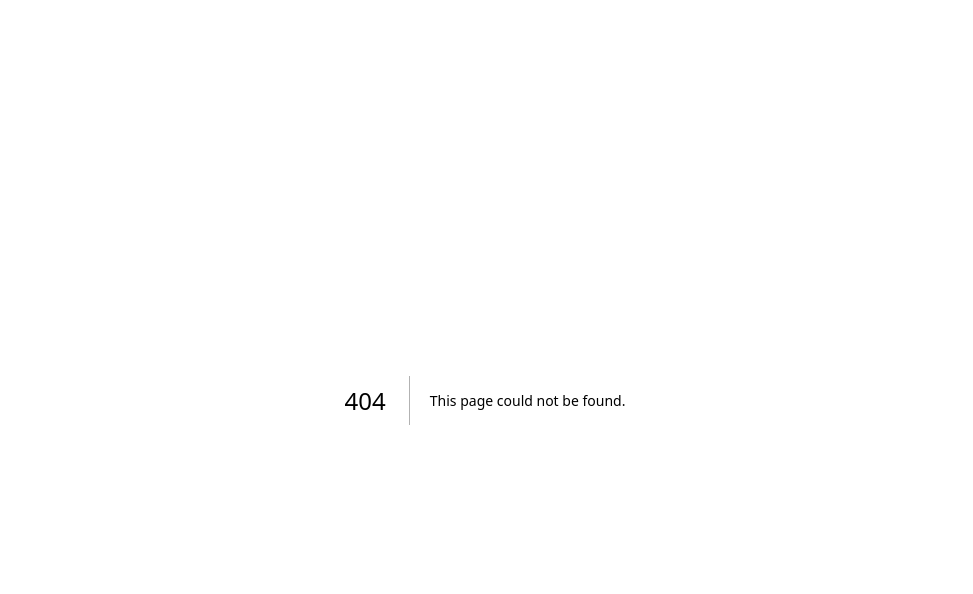
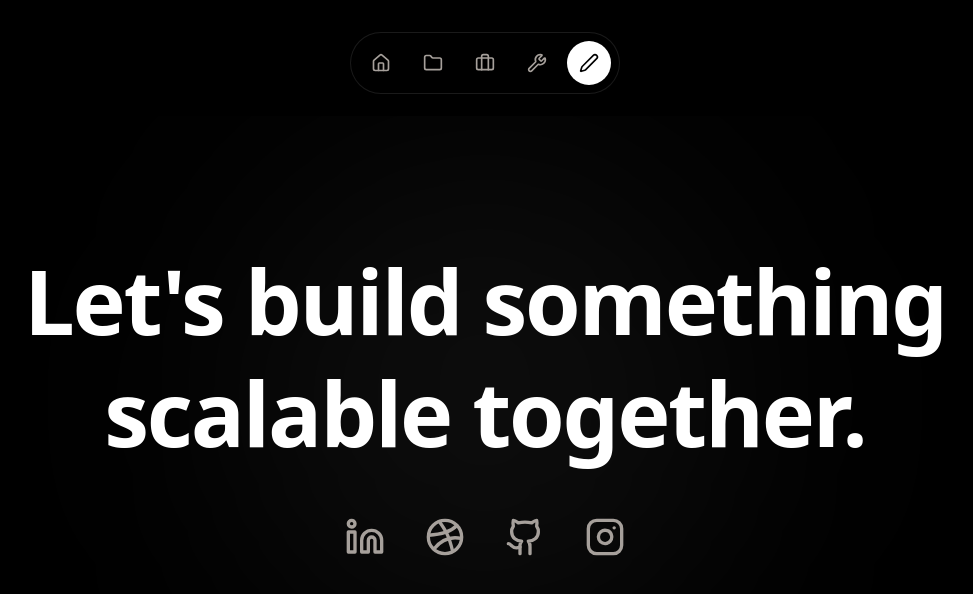
Before and after one commit to fazzadwir/web-porto-26, a Next.js app: page /contact in a window 1280 px wide. Before the commit this address had no page. Shown: the top 594 px of the page, without its empty margins (155-1128 px from the left). Built offline with nearby package versions, Linux system fonts and the light colour scheme.

Commit message:
Finalize Landing Page

```diff
--- /dev/null
+++ b/app/contact/page.tsx
@@ -0,0 +1,10 @@
+
+import Footer from "@/components/sections/Footer";
+
+export default function ContactPage() {
+  return (
+    <main className="min-h-screen bg-black flex flex-col justify-center">
+      <Footer />
+    </main>
+  );
+}
--- /dev/null
+++ b/app/experience/page.tsx
@@ -0,0 +1,14 @@
+
+import Experience from "@/components/sections/Experience";
+import Footer from "@/components/sections/Footer";
+
+export default function ExperiencePage() {
+  return (
+    <main className="min-h-screen bg-[#F9F5F0]">
+      <div className="pt-32">
+        <Experience />
+      </div>
+      <Footer />
+    </main>
+  );
+}
--- a/app/layout.tsx
+++ b/app/layout.tsx
@@ -1,6 +1,7 @@
 import type { Metadata } from "next";
 import { Plus_Jakarta_Sans } from "next/font/google";
 import "./globals.css";
+import FloatingNav from "@/components/ui/FloatingNav";
 
 const jakarta = Plus_Jakarta_Sans({
   subsets: ["latin"],
@@ -20,6 +21,7 @@ export default function RootLayout({
   return (
     <html lang="en" suppressHydrationWarning>
       <body className={`${jakarta.variable} antialiased bg-black text-white`} suppressHydrationWarning>
+        <FloatingNav />
         {children}
       </body>
     </html>
--- a/app/page.tsx
+++ b/app/page.tsx
@@ -2,6 +2,7 @@ import Hero from "@/components/sections/Hero";
 import SelectedWork from "@/components/sections/SelectedWork";
 import Experience from "@/components/sections/Experience";
 import Toolkit from "@/components/sections/Toolkit";
+import Footer from "@/components/sections/Footer";
 
 export default function Home() {
   return (
@@ -10,6 +11,7 @@ export default function Home() {
       <SelectedWork />
       <Toolkit />
       <Experience />
+      <Footer />
     </main>
   );
 }
--- /dev/null
+++ b/app/toolkit/page.tsx
@@ -0,0 +1,14 @@
+
+import Toolkit from "@/components/sections/Toolkit";
+import Footer from "@/components/sections/Footer";
+
+export default function ToolkitPage() {
+  return (
+    <main className="min-h-screen bg-[#F9F5F0]">
+      <div className="pt-32">
+        <Toolkit />
+      </div>
+      <Footer />
+    </main>
+  );
+}
--- /dev/null
+++ b/app/work/page.tsx
@@ -0,0 +1,14 @@
+
+import SelectedWork from "@/components/sections/SelectedWork";
+import Footer from "@/components/sections/Footer";
+
+export default function WorkPage() {
+  return (
+    <main className="min-h-screen bg-black">
+      <div className="pt-32">
+        <SelectedWork />
+      </div>
+      <Footer />
+    </main>
+  );
+}
--- /dev/null
+++ b/components/sections/Footer.tsx
@@ -0,0 +1,43 @@
+import { Linkedin, Dribbble, Github, Instagram } from "lucide-react";
+import Link from "next/link";
+
+const Footer = () => {
+  return (
+    <footer className="bg-black min-h-[50vh] py-32 flex flex-col items-center justify-center relative overflow-hidden">
+      {/* Decorative gradient blob - optional but adds to "high-impact" */}
+      <div className="absolute top-1/2 left-1/2 -translate-x-1/2 -translate-y-1/2 w-[500px] h-[500px] bg-white/5 rounded-full blur-[120px] pointer-events-none" />
+
+      <div className="container mx-auto px-6 relative z-10 text-center">
+        <h2 className="font-sans font-extrabold text-white text-4xl md:text-6xl lg:text-[90px] leading-tight tracking-tight mb-12">
+          Let&apos;s build something <br className="hidden md:block" />
+          scalable together.
+        </h2>
+
+        <div className="flex items-center justify-center gap-8 md:gap-10">
+          <SocialLink href="https://linkedin.com" icon={<Linkedin />} label="LinkedIn" />
+          <SocialLink href="https://dribbble.com" icon={<Dribbble />} label="Dribbble" />
+          <SocialLink href="https://github.com" icon={<Github />} label="GitHub" />
+          <SocialLink href="https://instagram.com" icon={<Instagram />} label="Instagram" />
+        </div>
+      </div>
+    </footer>
+  );
+};
+
+const SocialLink = ({ href, icon, label }: { href: string; icon: React.ReactNode; label: string }) => {
+  return (
+    <Link
+      href={href}
+      target="_blank"
+      rel="noopener noreferrer"
+      className="text-stone-400 hover:text-white transition-all duration-300 hover:scale-110"
+      aria-label={label}
+    >
+      <div className="w-8 h-8 md:w-10 md:h-10 [&>svg]:w-full [&>svg]:h-full">
+        {icon}
+      </div>
+    </Link>
+  );
+};
+
+export default Footer;
--- a/components/sections/Hero.tsx
+++ b/components/sections/Hero.tsx
@@ -65,7 +65,7 @@ const Hero = () => {
                   delay: 0.1,
                   ease: [0.22, 1, 0.36, 1],
                 }}
-                className="text-stone-500"
+                className="text-white"
               >
                 SYSTEMS
               </motion.span>
--- a/components/sections/SelectedWork.tsx
+++ b/components/sections/SelectedWork.tsx
@@ -29,6 +29,18 @@ const projects = [
     category: 'Design Systems',
     image: 'https://images.unsplash.com/photo-1550751827-4bd374c3f58b?q=80&w=2670&auto=format&fit=crop',
   },
+  {
+    id: 5,
+    title: 'Vortex Analytics',
+    category: 'SaaS Platform',
+    image: 'https://images.unsplash.com/photo-1460925895917-afdab827c52f?q=80&w=2426&auto=format&fit=crop',
+  },
+  {
+    id: 6,
+    title: 'Horizon Travel',
+    category: 'Mobile App',
+    image: 'https://images.unsplash.com/photo-1469854523086-cc02fe5d8800?q=80&w=2621&auto=format&fit=crop',
+  },
 ];
 
 const SelectedWork = () => {
@@ -39,12 +51,11 @@ const SelectedWork = () => {
         <div className="flex flex-col md:flex-row md:items-end justify-between mb-16 gap-8">
           <div>
             <h2 className="flex flex-col font-black uppercase leading-[0.85] tracking-tighter text-5xl md:text-[90px] mb-2">
-              <span className="text-white">SELECTED</span>
-              <span className="text-stone-500">WORK</span>
+              <span className="text-white">CRAFTING</span>
+              <span className="text-stone-500">CLARITY</span>
             </h2>
-            <p className="text-gray-400 text-lg max-w-lg mt-3">
-              A collection of digital products, interface systems, and creative
-              visual explorations.
+            <p className="text-gray-400 text-lg max-w-3xl mt-3">
+              Discover how I simplify intricate infrastructure into seamless user experiences. A showcase of selected works demonstrating the power of data-driven design in transforming heavy, complex systems into accessible products that users actually love to use.
             </p>
           </div>
 
@@ -63,11 +74,11 @@ const SelectedWork = () => {
         </div>
 
         {/* Project Grid */}
-        <div className="grid grid-cols-1 md:grid-cols-2 lg:grid-cols-4 gap-6">
+        <div className="grid grid-cols-1 md:grid-cols-2 gap-12">
           {projects.map((project) => (
             <div
               key={project.id}
-              className="group relative aspect-[4/5] w-full overflow-hidden rounded-2xl bg-zinc-900 cursor-pointer"
+              className="group relative aspect-square w-full overflow-hidden rounded-2xl bg-zinc-900 cursor-pointer"
             >
               {/* Background Image with Hover Scale */}
               <div className="absolute inset-0 transition-transform duration-700 ease-out group-hover:scale-105">
@@ -77,23 +88,24 @@ const SelectedWork = () => {
                   fill
                   className="object-cover"
                   sizes="(max-width: 768px) 100vw, (max-width: 1200px) 50vw, 25vw"
+                  suppressHydrationWarning
                 />
               </div>
 
               {/* Gradient Overlay */}
-              <div className="absolute inset-0 bg-gradient-to-t from-black/90 via-black/20 to-transparent opacity-90 transition-opacity duration-300 group-hover:opacity-100" />
+              <div className="absolute inset-0 bg-gradient-to-t from-black/60 to-transparent opacity-100 transition-all duration-500 group-hover:from-black/90" />
 
               {/* Content */}
-              <div className="absolute bottom-0 left-0 p-6 w-full">
-                <div className="flex items-center justify-between group-hover:translate-x-1 transition-transform duration-300">
+              <div className="absolute bottom-0 left-0 p-8 w-full opacity-0 translate-y-4 group-hover:opacity-100 group-hover:translate-y-0 transition-all duration-500 ease-out">
+                <div className="flex items-center justify-between">
                   <div>
-                    <h3 className="text-white text-xl font-semibold mb-1">
+                    <h3 className="text-white text-2xl font-semibold mb-2">
                       {project.title}
                     </h3>
-                    <p className="text-gray-400 text-sm">{project.category}</p>
+                    <p className="text-gray-300 text-base">{project.category}</p>
                   </div>
-                  <div className="opacity-0 -translate-x-2 group-hover:opacity-100 group-hover:translate-x-0 transition-all duration-300">
-                    <ArrowUpRight className="text-white w-5 h-5" />
+                  <div>
+                    <ArrowUpRight className="text-white w-6 h-6" />
                   </div>
                 </div>
               </div>
--- a/components/sections/Toolkit.tsx
+++ b/components/sections/Toolkit.tsx
@@ -35,6 +35,7 @@ const ToolIcon = ({ name, icon }: { name: string; icon: string }) => (
         fill
         className="object-contain"
         sizes="64px"
+        suppressHydrationWarning
       />
     </div>
   </div>
@@ -46,7 +47,7 @@ const Toolkit = () => {
       <div className="mx-auto max-w-7xl px-6 md:px-16">
         {/* Header content */}
         <div className="mb-16 text-center">
-          <h2 className="mb-6 flex flex-col items-center font-black uppercase leading-[0.85] tracking-tighter text-5xl md:text-[90px] lg:text-[100px]">
+          <h2 className="mb-6 flex flex-col items-center font-black uppercase leading-[0.85] tracking-tighter text-4xl md:text-[90px] lg:text-[90px]">
             <span className="text-stone-900">THE</span>
             <span className="text-stone-400">TOOLKIT</span>
           </h2>
--- /dev/null
+++ b/components/ui/FloatingNav.tsx
@@ -0,0 +1,42 @@
+"use client";
+
+import Link from "next/link";
+import { Home, Folder, Briefcase, Wrench, Pen } from "lucide-react";
+import { usePathname } from "next/navigation";
+import { clsx } from "clsx";
+
+const navItems = [
+  { href: "/", icon: Home, label: "Home" },
+  { href: "/work", icon: Folder, label: "Work" },
+  { href: "/experience", icon: Briefcase, label: "Experience" },
+  { href: "/toolkit", icon: Wrench, label: "Toolkit" },
+  { href: "/contact", icon: Pen, label: "Contact" },
+];
+
+export default function FloatingNav() {
+  const pathname = usePathname();
+
+  return (
+    <div className="fixed top-8 left-1/2 -translate-x-1/2 z-50">
+      <nav className="flex items-center gap-2 px-2 py-2 bg-black/80 backdrop-blur-md border border-white/10 rounded-full shadow-lg">
+        {navItems.map(({ href, icon: Icon, label }) => {
+          const isActive = pathname === href;
+          return (
+            <Link
+              key={href}
+              href={href}
+              className={clsx(
+                "p-3 rounded-full transition-all duration-300 hover:scale-110 relative group",
+                isActive ? "bg-white text-black" : "text-stone-400 hover:text-white hover:bg-white/10"
+              )}
+              aria-label={label}
+            >
+              <Icon className="w-5 h-5 relative z-10" />
+              {/* Optional tooltip on hover could go here, but keeping it minimalist for now */}
+            </Link>
+          );
+        })}
+      </nav>
+    </div>
+  );
+}
--- a/package.json
+++ b/package.json
@@ -12,6 +12,7 @@
     "@portabletext/react": "^6.0.2",
     "@sanity/image-url": "^2.0.3",
     "@sanity/vision": "^5.7.0",
+    "clsx": "^2.1.1",
     "framer-motion": "^12.29.2",
     "lucide-react": "^0.563.0",
     "next": "16.1.6",
```
Also changed, not shown: 1 other file (tests, documents, lock files or other folders).
